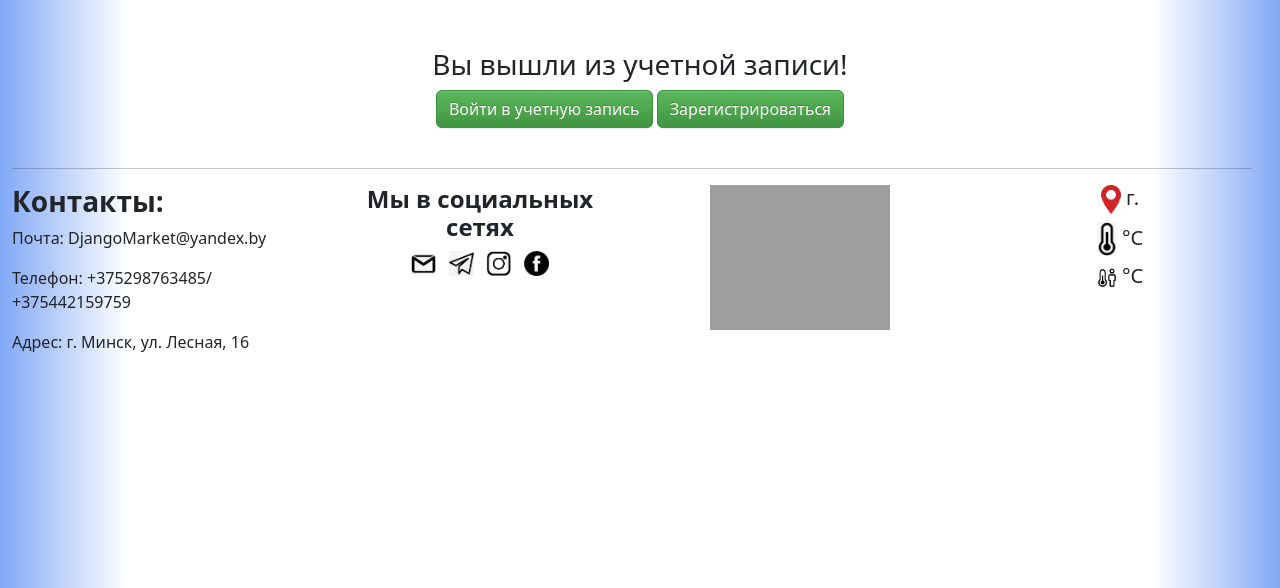
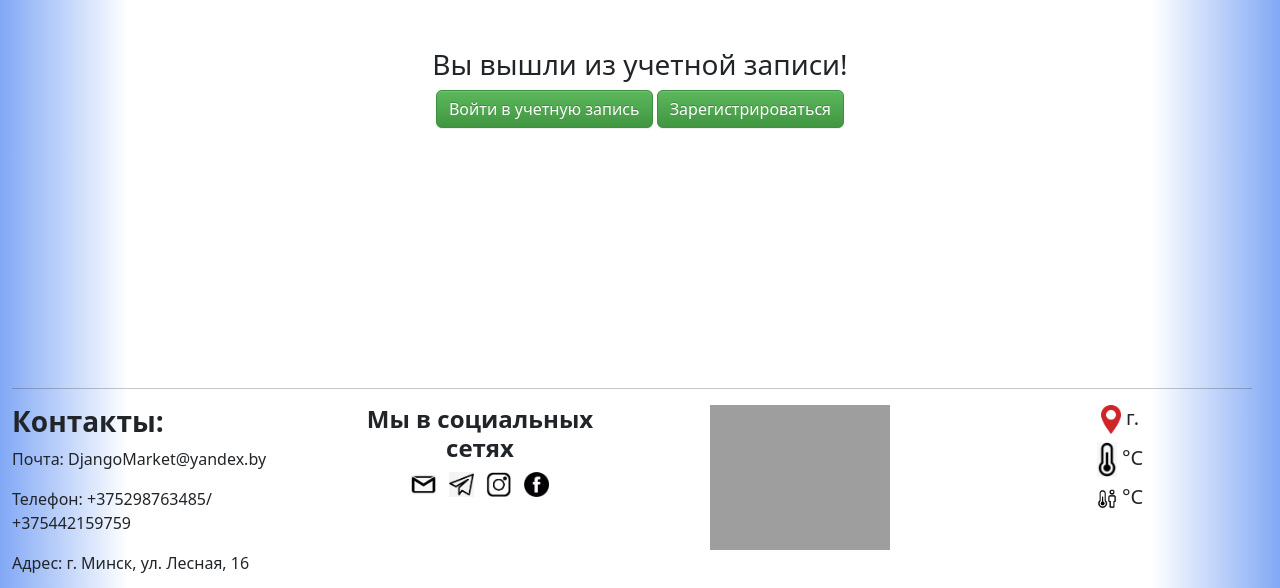
Before and after one commit to MattheusBy/DjangoMarket, a Django app: template templates/registration/logged_out.html in a window 1280 px wide. Shown: the part 100-688 px from the top of the page. Run offline with Django 4.2, Linux system fonts and the light colour scheme; the template is opened without the code that fills it, so the values that code supplies are empty; grey boxes are pictures that could not be loaded.

Commit message:
change lodded_out

```diff
--- a/templates/registration/logged_out.html
+++ b/templates/registration/logged_out.html
@@ -3,7 +3,7 @@
 
 {% block content %}
 <title>Market.by</title>
-<div class="container">
+<div class="container" style="height:300px">
     <div class="row">
              <div align="center" class="col-lg-12">
                     <h3>Вы вышли из учетной записи!</h3>
```
